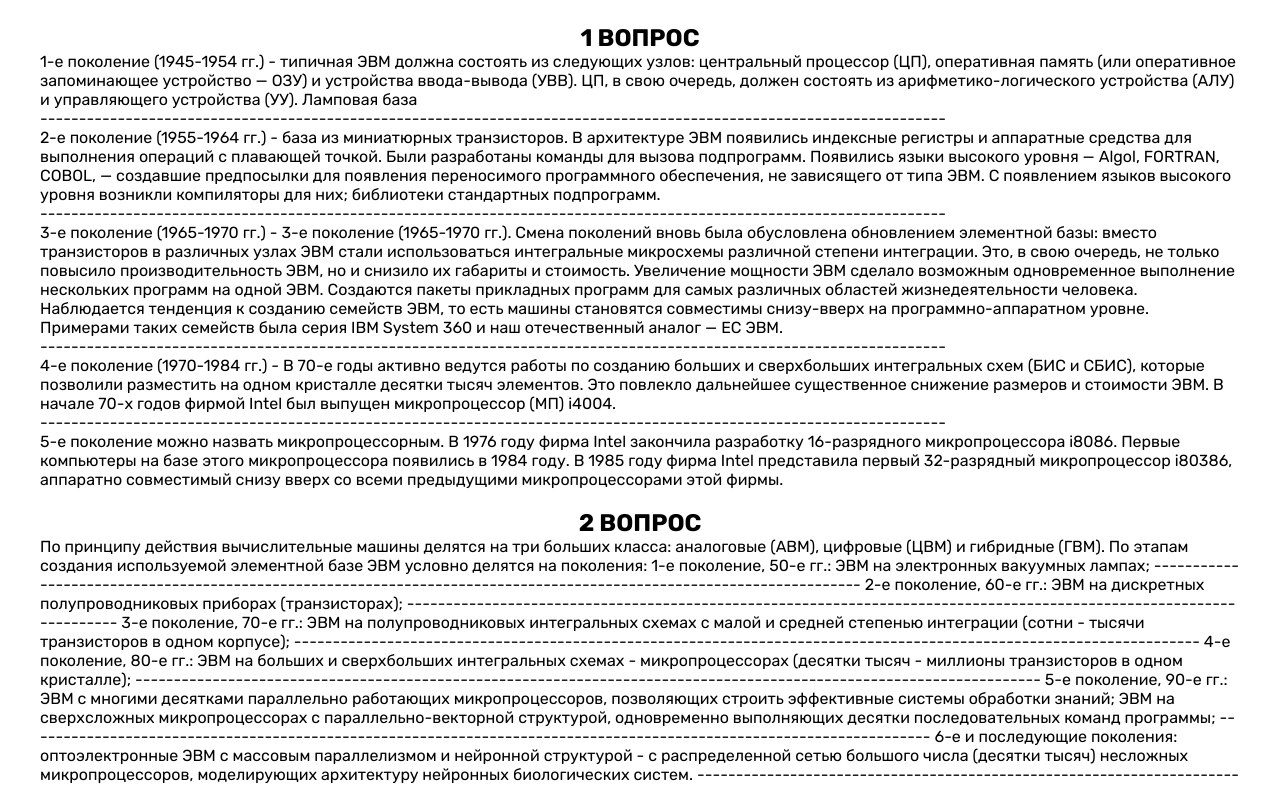
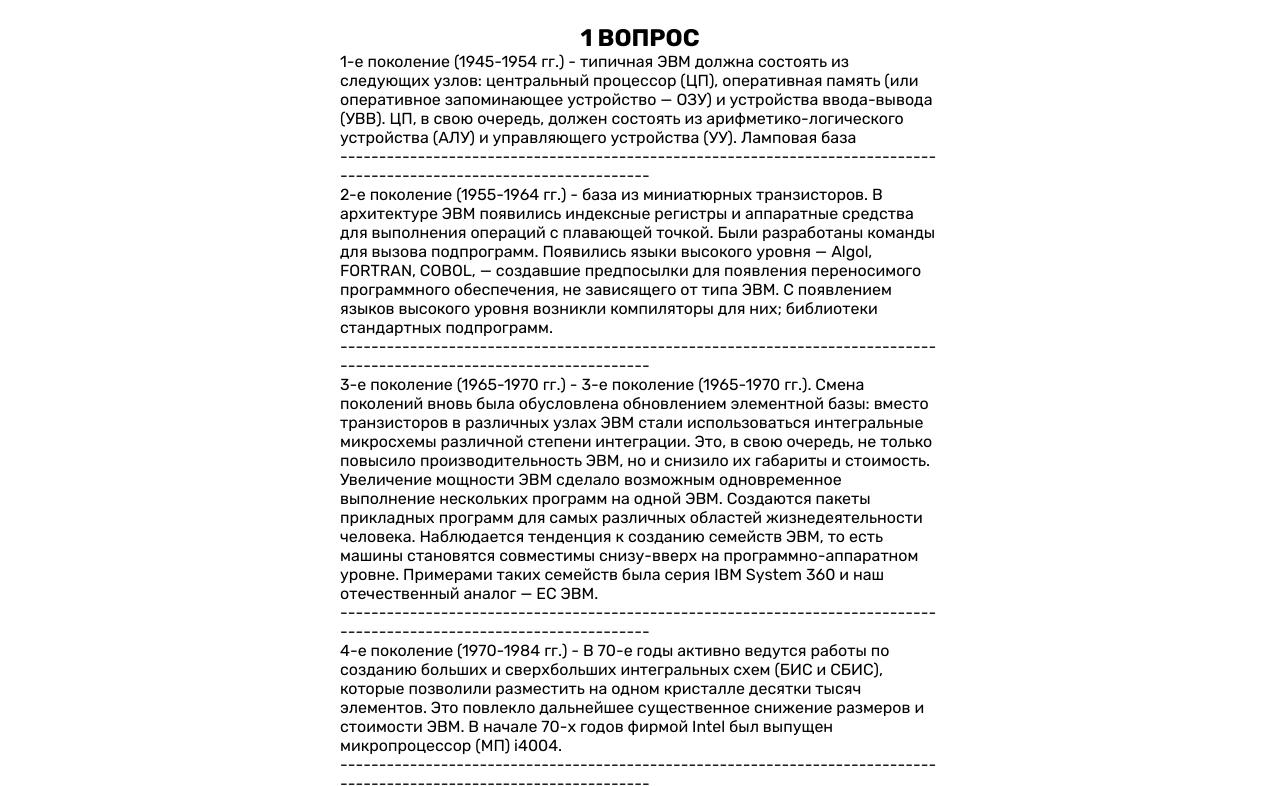
Before and after one commit to BlessedPerq/ekzamen, a plain HTML site: page index.html in a window 1280 px wide. Shown: the part 55-841 px from the top of the page. Drawn offline with Linux system fonts and the light colour scheme.

Commit message:
first INIT2

```diff
--- a/style.css
+++ b/style.css
@@ -5,7 +5,7 @@
     font-family: "Rubik", sans-serif;
 }
 .container {
-    width: 1200px;
+    width: 600px;
     margin: 0 auto;
 }
 .header {
```
